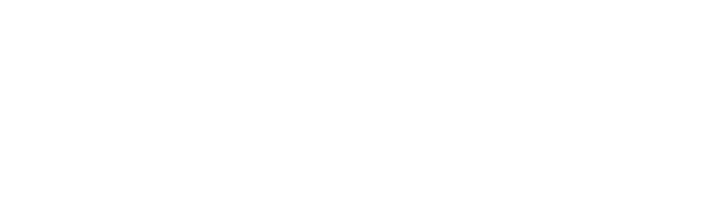
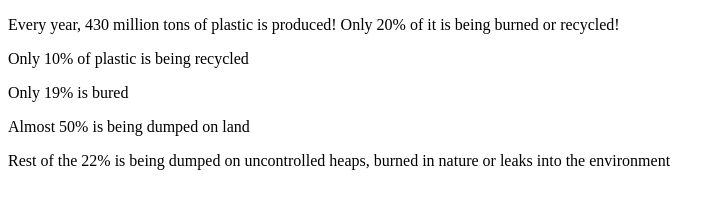
Before and after one commit to emilirol/idg1292-2024-oblig3-group08, a plain HTML site: page index.html in a window 1280 px wide. Shown: the whole page, without its empty margins (0-726 px from the left). Drawn offline with Linux system fonts and the light colour scheme.

Commit message:
Editing facts in index

```diff
--- a/index.html
+++ b/index.html
@@ -6,6 +6,14 @@
     <title>Oblig3 - Plastic Pollution</title>
 </head>
 <body>
-
+  <div>
+    <p>Every year, 430 million tons of plastic is produced! Only 20% of it is being burned
+        or recycled!</p>
+    <p>Only 10% of plastic is being recycled</p>
+    <p>Only 19% is bured</p>
+    <p>Almost 50% is being dumped on land</p>
+    <p>Rest of the 22% is being dumped on uncontrolled heaps,
+        burned in nature or leaks into the environment</p>
+  </div>
 </body>
 </html>
```
